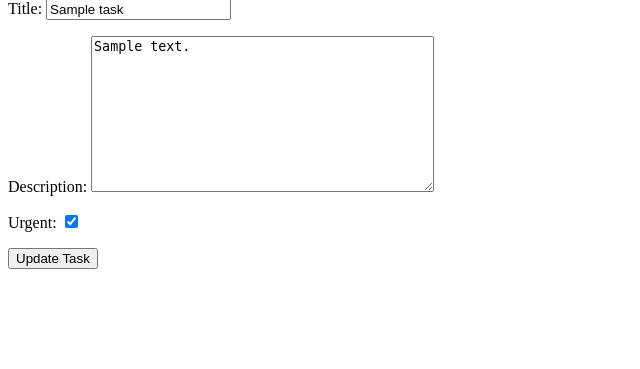
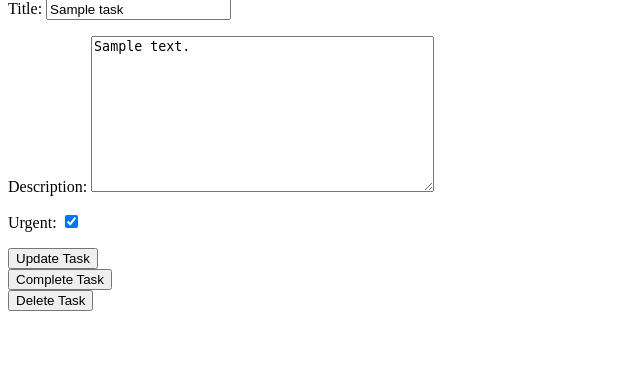
Before and after one commit to HelberthGM/task_manager, a Django app: page /tasks/1/ in a window 1280 px wide. Shown: the part 169-538 px from the top of the page, without its empty margins (0-640 px from the left). Run offline with Django 5.2, Linux system fonts and the light colour scheme; a user stored in the database is signed in; tables that the repository leaves empty hold one stand-in row (values such as "Sample post").

Commit message:
add delete task option

```diff
--- a/task_manager/urls.py
+++ b/task_manager/urls.py
@@ -25,6 +25,8 @@ urlpatterns = [
     path('tasks/', views.tasks, name='tasks'),
     path('tasks/create', views.create_task, name='create-task'),
     path('tasks/<int:task_id>/', views.task_detail, name='task_detail'),
+    path('tasks/<int:task_id>/complete', views.complete_task, name='complete_task'),
+    path('tasks/<int:task_id>/delete', views.delete_task, name='delete_task'),
     path('logout/', views.signout, name='signout'),
     path('signin/', views.signin, name='signin'),
 ]
--- a/tasks/templates/task_detail.html
+++ b/tasks/templates/task_detail.html
@@ -11,5 +11,18 @@
         Update Task
     </button>
 </form>
+<form action="{% url 'complete_task' task.id %}" method="post">
+    {% csrf_token %}
+    <button>
+        Complete Task
+    </button>
+</form>
+
+<form action="{% url 'delete_task' task.id %}" method="post">
+    {% csrf_token %}
+    <button>
+        Delete Task
+    </button>
+</form>
 
 {% endblock %}
--- a/tasks/templates/tasks.html
+++ b/tasks/templates/tasks.html
@@ -1,7 +1,7 @@
 {% extends 'base.html' %}
 
 {% block content %}
-<h1>Tareas</h1>
+<h1>Pending Tasks</h1>
 
 <ul>
     {% for task in tasks %}
--- a/tasks/views.py
+++ b/tasks/views.py
@@ -6,6 +6,7 @@ from django.contrib.auth import login, logout, authenticate
 from django.db import IntegrityError
 from .forms import TaskForm
 from .models import Task
+from django.utils import timezone
 
 # Create your views here.
 
@@ -91,6 +92,19 @@ def task_detail(request, task_id):
             'error': 'Error updating task'
         })
 
+def complete_task(request, task_id):
+   task = get_object_or_404(Task, pk=task_id, user=request.user)
+   if request.method == 'POST':
+       task.date_completed = timezone.now()
+       task.save()
+       return redirect('tasks')
+
+def delete_task(request, task_id):
+   task = get_object_or_404(Task, pk=task_id, user=request.user)
+   if request.method == 'POST':
+       task.delete()
+       return redirect('tasks')
+
 def signout(request):
     logout(request)
     return redirect('home')
```
